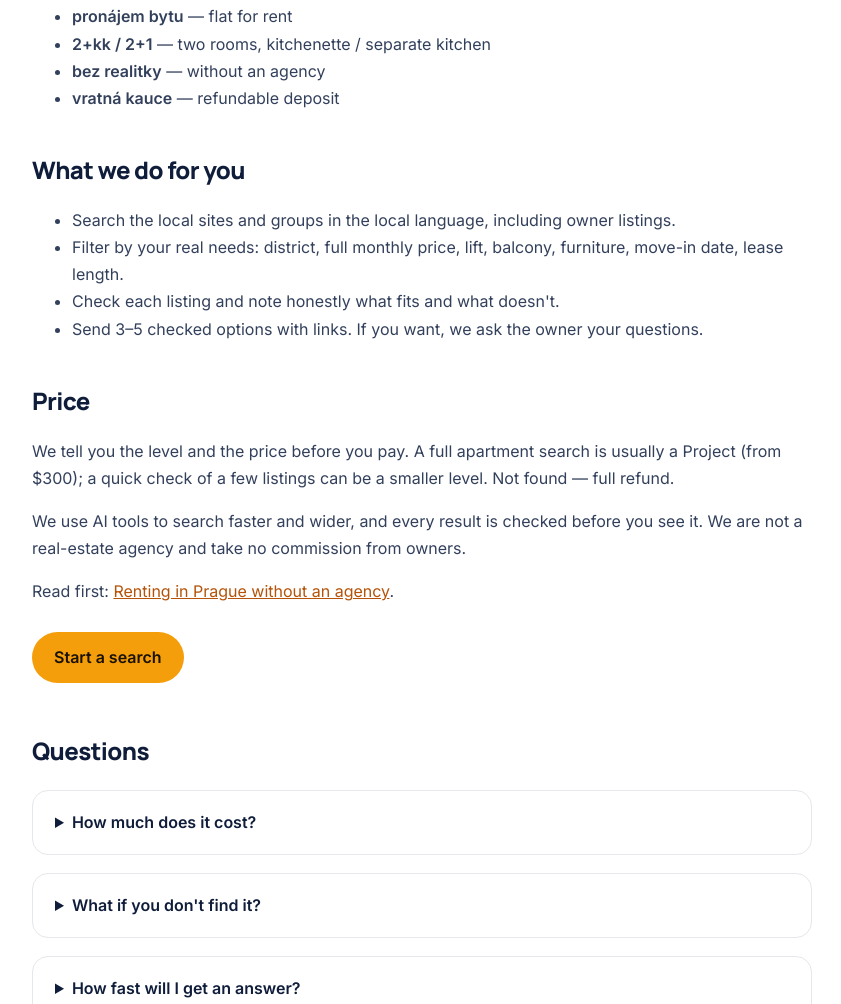
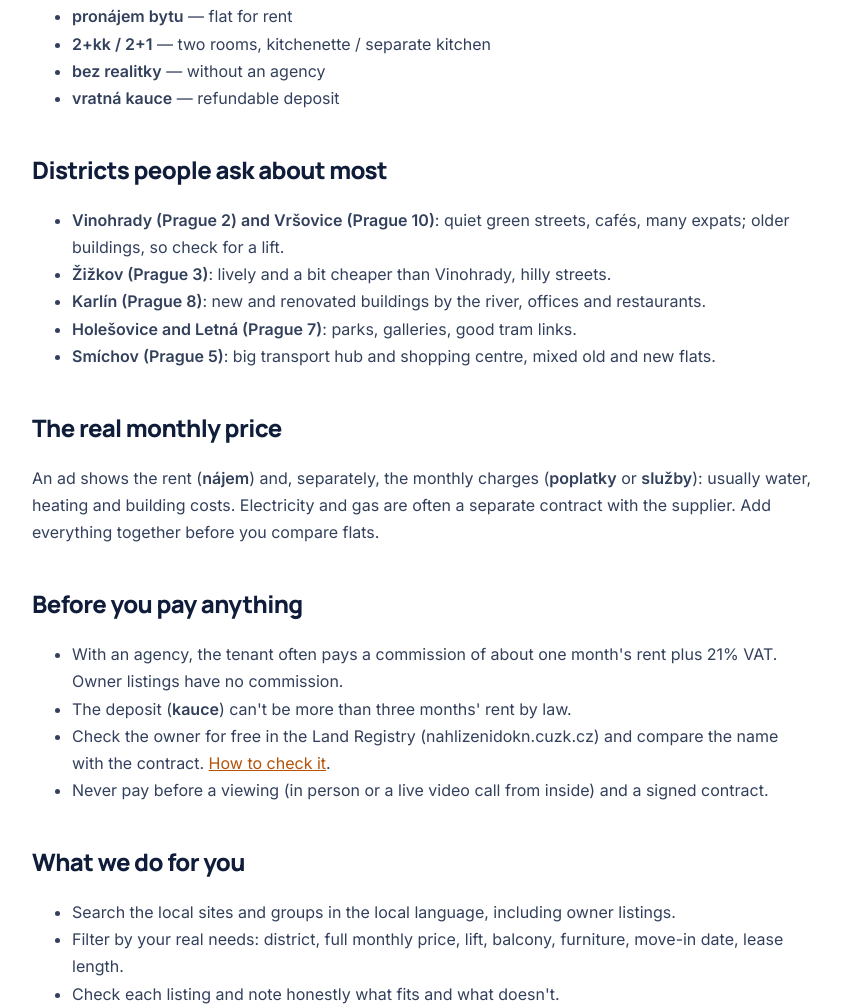
Before and after one commit to interquick4u-art/findorfree, a plain HTML site: page apartment-prague.html in a window 1280 px wide. Shown: the part 534-1538 px from the top of the page, without its empty margins (218-1059 px from the left). Drawn offline with Linux system fonts and the light colour scheme.

Commit message:
SEO: vignette tip in DE/SV/NL/DA (queries Google already shows us for); richer Prague and Tel Aviv rental pages (districts, real monthly cost, checks before paying)
Co-Authored-By: Claude Opus 5.5 <noreply@anthropic.com>
Claude-Session: https://claude.ai/code/session_019nui3VZB942Spr3swwwzTD

```diff
--- a/apartment-prague.html
+++ b/apartment-prague.html
@@ -52,6 +52,23 @@ h1,h2{font-weight:800;letter-spacing:-.025em}
 <li><b>bez realitky</b> — without an agency</li>
 <li><b>vratná kauce</b> — refundable deposit</li>
 </ul>
+<h2>Districts people ask about most</h2>
+<ul>
+<li><b>Vinohrady (Prague 2) and Vršovice (Prague 10)</b>: quiet green streets, cafés, many expats; older buildings, so check for a lift.</li>
+<li><b>Žižkov (Prague 3)</b>: lively and a bit cheaper than Vinohrady, hilly streets.</li>
+<li><b>Karlín (Prague 8)</b>: new and renovated buildings by the river, offices and restaurants.</li>
+<li><b>Holešovice and Letná (Prague 7)</b>: parks, galleries, good tram links.</li>
+<li><b>Smíchov (Prague 5)</b>: big transport hub and shopping centre, mixed old and new flats.</li>
+</ul>
+<h2>The real monthly price</h2>
+<p>An ad shows the rent (<b>nájem</b>) and, separately, the monthly charges (<b>poplatky</b> or <b>služby</b>): usually water, heating and building costs. Electricity and gas are often a separate contract with the supplier. Add everything together before you compare flats.</p>
+<h2>Before you pay anything</h2>
+<ul>
+<li>With an agency, the tenant often pays a commission of about one month's rent plus 21% VAT. Owner listings have no commission.</li>
+<li>The deposit (<b>kauce</b>) can't be more than three months' rent by law.</li>
+<li>Check the owner for free in the Land Registry (nahlizenidokn.cuzk.cz) and compare the name with the contract. <a href="/tips/czechia-check-flat-owner-land-registry.html">How to check it</a>.</li>
+<li>Never pay before a viewing (in person or a live video call from inside) and a signed contract.</li>
+</ul>
 <h2>What we do for you</h2>
 <ul>
 <li>Search the local sites and groups in the local language, including owner listings.</li>
```
Also changed, not shown: apartment-tel-aviv.html (+9 -0 lines), tips/czechia-motorway-e-vignette.html (+17 -1 lines).
